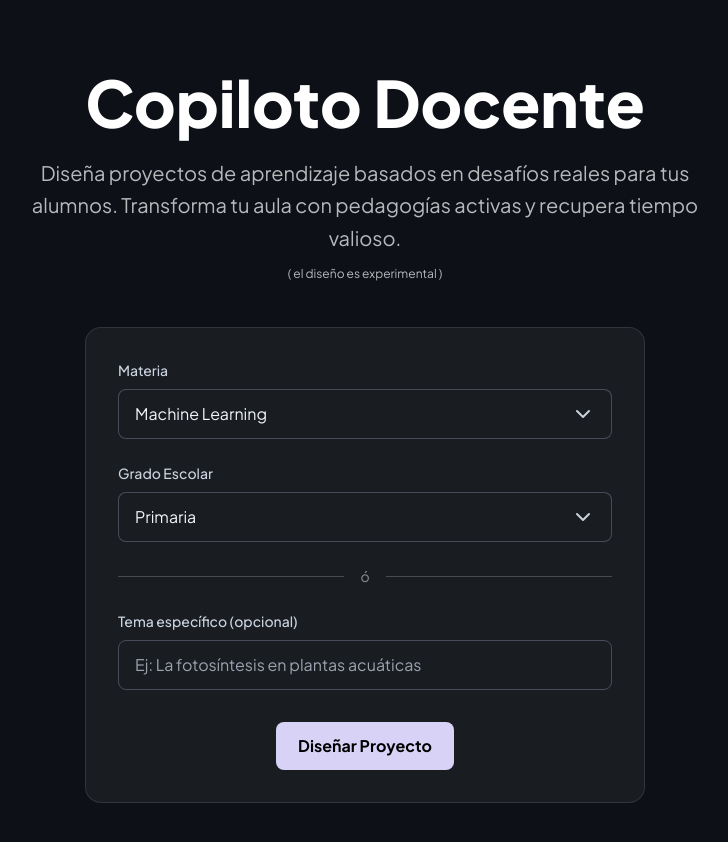
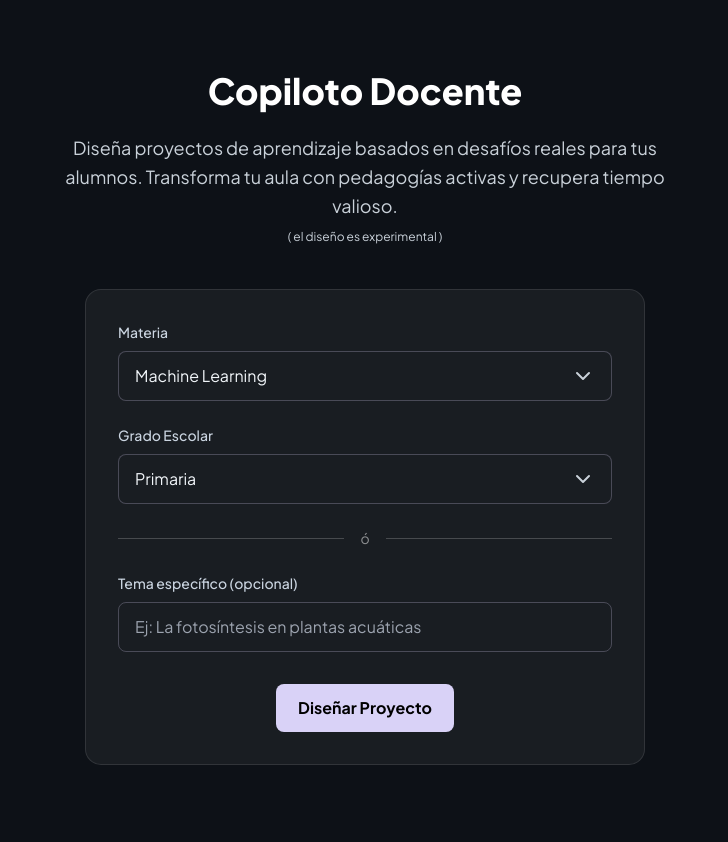
Before and after one commit to UzyOrg/Celesta, a Next.js app: page /demo/teacher in a window 1280 px wide. Shown: the top 842 px of the page, without its empty margins (275-1003 px from the left). Built offline with nearby package versions, Linux system fonts and the light colour scheme.

Commit message:
Se ajusto el tamaño de texto en la seccion de seleccion de materia de forma correcta

```diff
--- a/src/app/demo/teacher/DemoTeacherPage.module.css
+++ b/src/app/demo/teacher/DemoTeacherPage.module.css
@@ -51,30 +51,31 @@
   margin-bottom: 2.5rem;
 }
 
-.pageTitle {
-  font-size: 25px;
-  font-weight: 700;
-  line-height: 1.2;
-  margin-bottom: 0.75rem;
+/* Increased specificity to override base/global styles */
+.pageHeader .pageTitle {
+  font-size: 25px; /* Mobile: 25px */
 }
 
-.pageSubtitle {
-  font-size: 14px;
+.pageHeader .pageSubtitle {
+  font-size: 14px; /* Mobile: 14px */
   max-width: 50ch;
   margin: 0 auto;
   color: #c9d1d9;
   line-height: 1.6;
 }
 
+/* Desktop overrides */
 @media (min-width: 640px) {
-  .pageTitle {
+  .pageHeader .pageTitle {
     font-size: 2.25rem; /* 36px */
   }
 
-  .pageSubtitle {
+  .pageHeader .pageSubtitle {
     font-size: 1.125rem; /* 18px */
   }
 }
+
+
 
 /* New Grid Card Layout */
 .resultsContainer {
```
